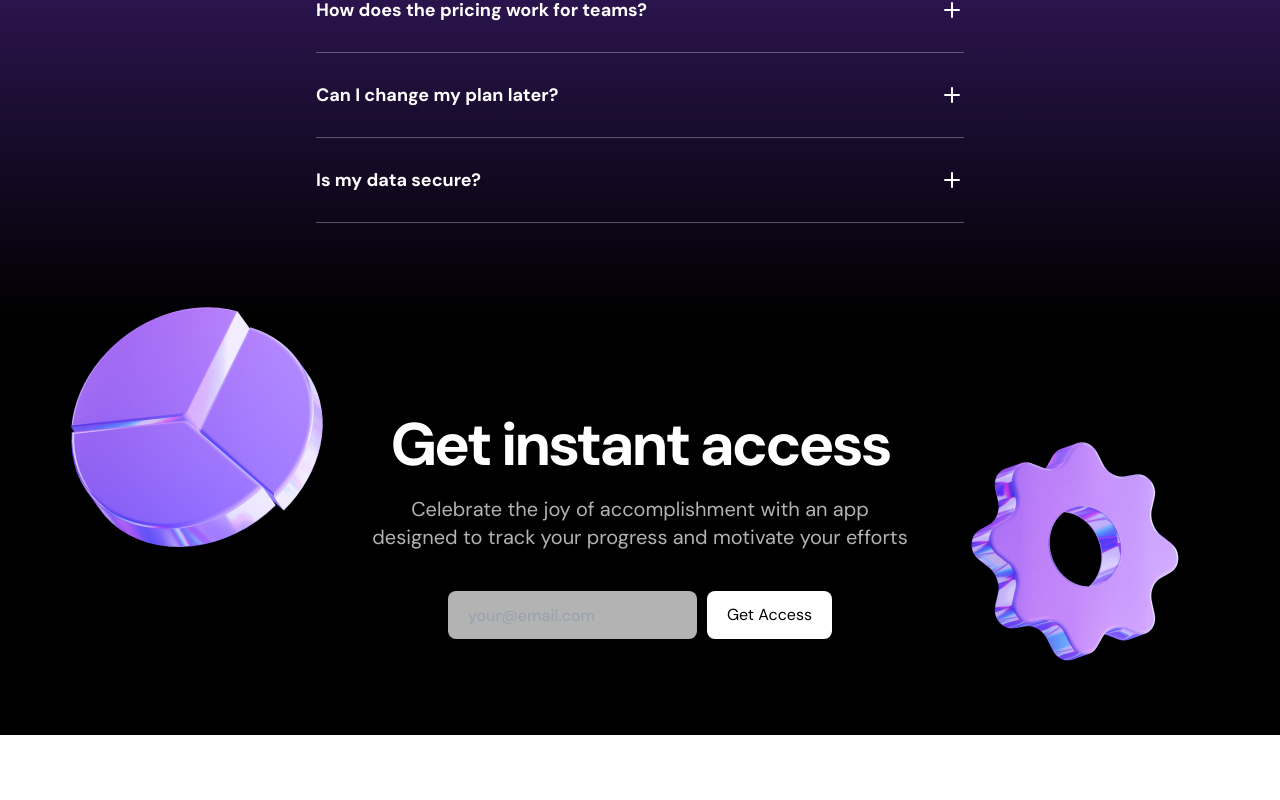
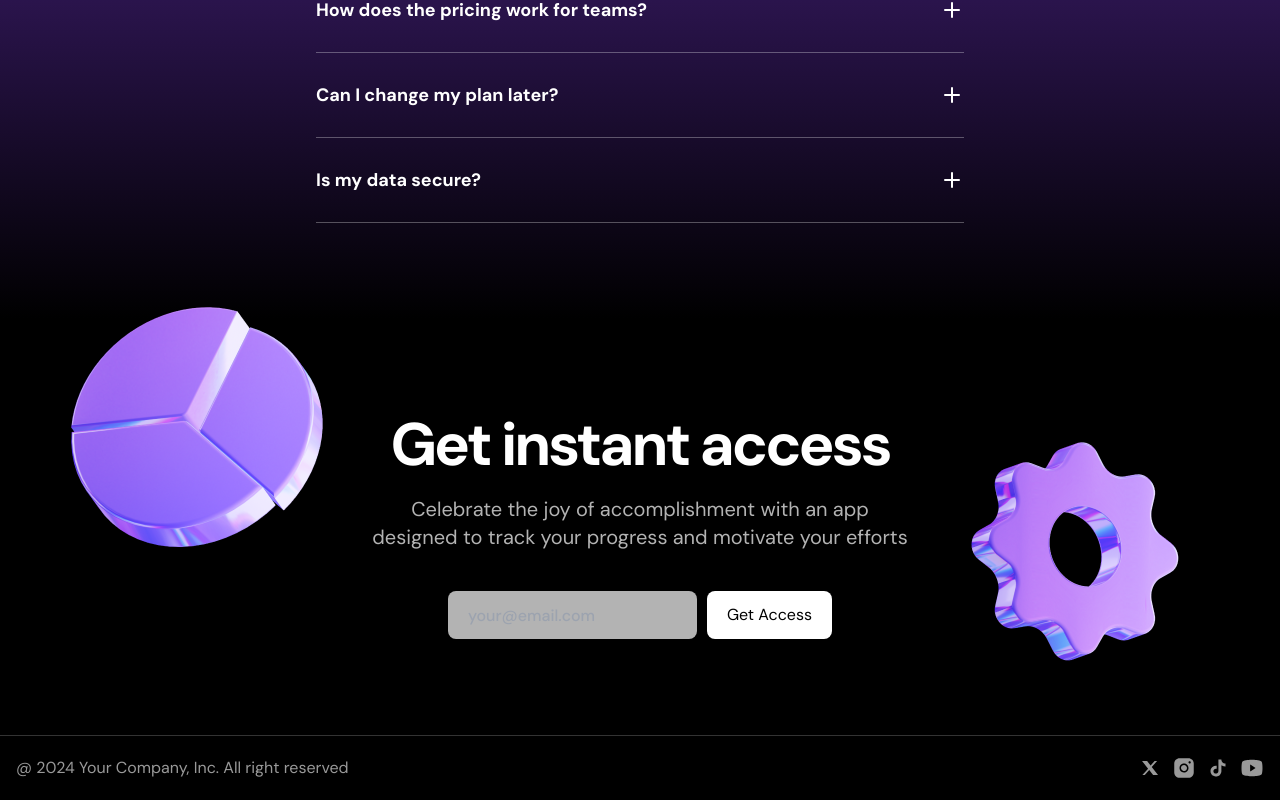
Before and after one commit to shakhawatsalam/dark_theme_saas_landing_page, a Next.js app: page / in a window 1280 px wide. Shown: the part 3283-4083 px from the top of the page. Before the commit the page ends 4018 px from the top, so only its background shows below. Built offline with nearby package versions, Linux system fonts and the light colour scheme.

Commit message:
[footer section is doen]

```diff
--- a/src/components/CallToAction.tsx
+++ b/src/components/CallToAction.tsx
@@ -26,7 +26,7 @@
           <input
             type='email'
             placeholder='your@email.com'
-            className='h-12 bg-white/70 rounded-lg px-5 font-medium placeholder:text-[#9CA3AF] flex-1'
+            className='h-12 bg-white/70 rounded-lg px-5 font-medium placeholder:text-[#9CA3AF] sm:flex-1'
           />
           <button className='bg-white text-black h-12 rounded-lg px-5'>
             Get Access
--- a/src/components/Footer.tsx
+++ b/src/components/Footer.tsx
@@ -1,3 +1,30 @@
+import InstaIcon from "@/assets/icons/insta.svg";
+import XSocial from "@/assets/icons/x-social.svg";
+import TiktokIcon from "@/assets/icons/tiktok.svg";
+import YoutubeIcon from "@/assets/icons/youtube.svg";
+
 export const Footer = () => {
-  return null;
+  return (
+    <footer className='py-5 bg-black text-white/60 border-t border-white/20'>
+      <div className='container'>
+        <div className="flex flex-col sm:flex-row gap-4 sm:justify-between">
+          <div className='text-center'>@ 2024 Your Company, Inc. All right reserved</div>
+          <ul className='flex  justify-center gap-2.5'>
+            <li>
+              <XSocial />
+            </li>
+            <li>
+              <InstaIcon />
+            </li>
+            <li>
+              <TiktokIcon />
+            </li>
+            <li>
+              <YoutubeIcon />
+            </li>
+          </ul>
+        </div>
+      </div>
+    </footer>
+  );
 };
```
